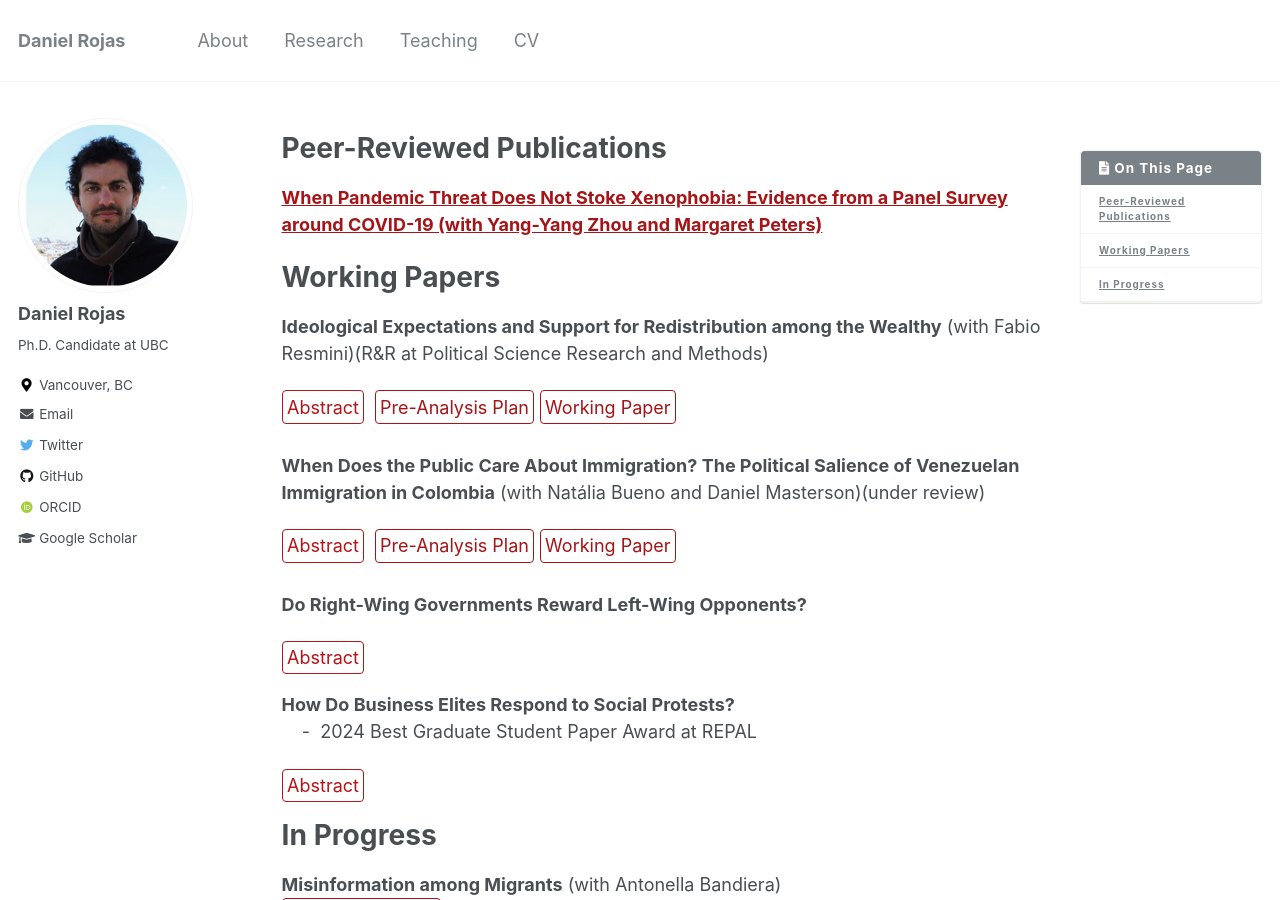
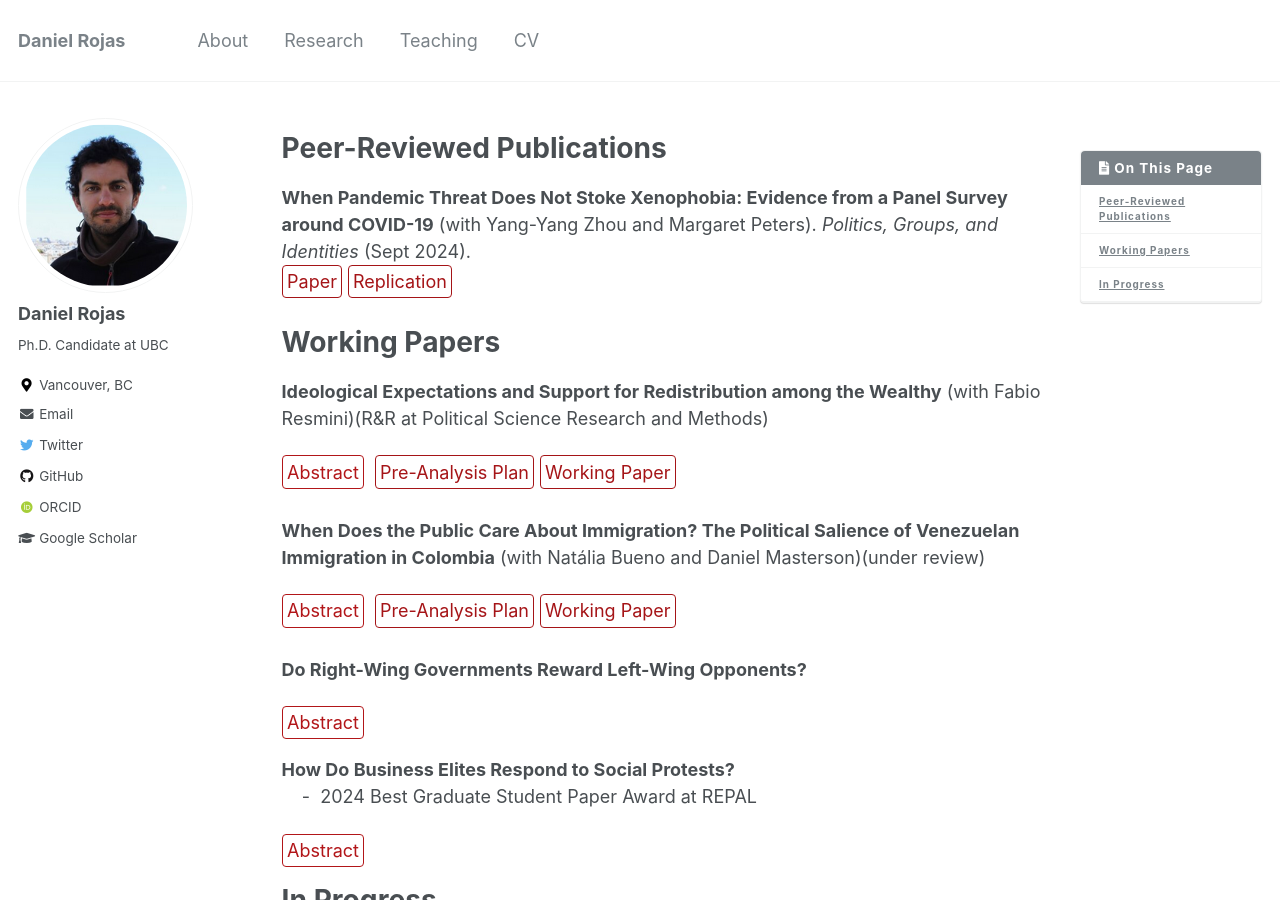
Before and after one commit to danielrojaslozano/danielrojaslozano.github.io, a Jekyll site: the page built from _pages/research.md, in a window 1280 px wide and 900 px high. Built offline with Jekyll 4.4.1, drawn with Linux system fonts in a browser that asks for light colours; some web fonts are replaced.

Commit message:
Update research.md

```diff
--- a/_pages/research.md
+++ b/_pages/research.md
@@ -48,9 +48,10 @@ details > p {
 
 # Peer-Reviewed Publications
 
-<a href="https://www.tandfonline.com/doi/full/10.1080/21565503.2024.2392240#abstract" target="_blank">
-    <b>When Pandemic Threat Does Not Stoke Xenophobia: Evidence from a Panel Survey around COVID-19 (with Yang-Yang Zhou and Margaret Peters) </b>
-</a>
+**When Pandemic Threat Does Not Stoke Xenophobia: Evidence from a Panel Survey around COVID-19** (with Yang-Yang Zhou and Margaret Peters). *Politics, Groups, and Identities* (Sept 2024).
+<br />
+[Paper](https://www.tandfonline.com/doi/full/10.1080/21565503.2024.2392240#abstract){: .btn--research}
+[Replication](https://dataverse.harvard.edu/dataset.xhtml?persistentId=doi:10.7910/DVN/YQ9DZJ){: .btn--research}
 
 
 # Working Papers
```
